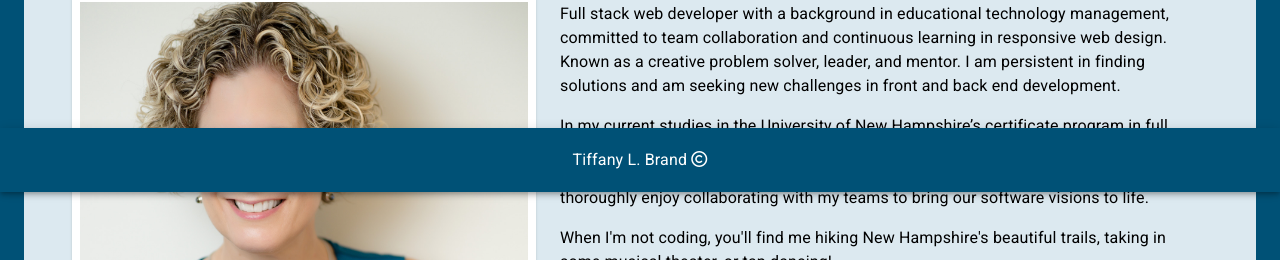
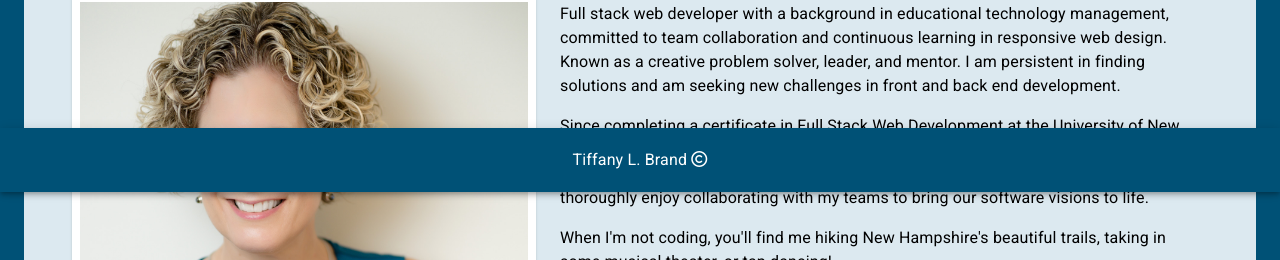
Before and after one commit to tiffany-brand/react-ts-portfolio, a React (Create React App) app: page / in a window 1280 px wide. Shown: the part 608-868 px from the top of the page. Built offline with nearby package versions, Linux system fonts and the light colour scheme.

Commit message:
Update about page

```diff
--- a/src/components/About/index.tsx
+++ b/src/components/About/index.tsx
@@ -103,10 +103,9 @@ export default function About() {
                                     and back end development.
                         </Typography>
                                 <Typography variant="body1" paragraph>
-                                    In my current studies in the University of New Hampshire’s certificate program in full
-                                    stack
-                                    web development, I am continuing to build my
-                                    skills in HTML & CSS, JavaScript, TypeScript, Node.js, MySQL, MongoDB, React.js, and responsive web
+                                    Since completing a certificate in Full Stack Web Development at the University of New Hampshire,
+                                    I am continuing to build my
+                                    skills in HTML & CSS, JavaScript, TypeScript, Node.js, MySQL, MongoDB, React.js, RESTful APIs, and responsive web
                                     design. I
                                     thoroughly enjoy collaborating with my teams to bring our software visions to life.
                         </Typography>
```
